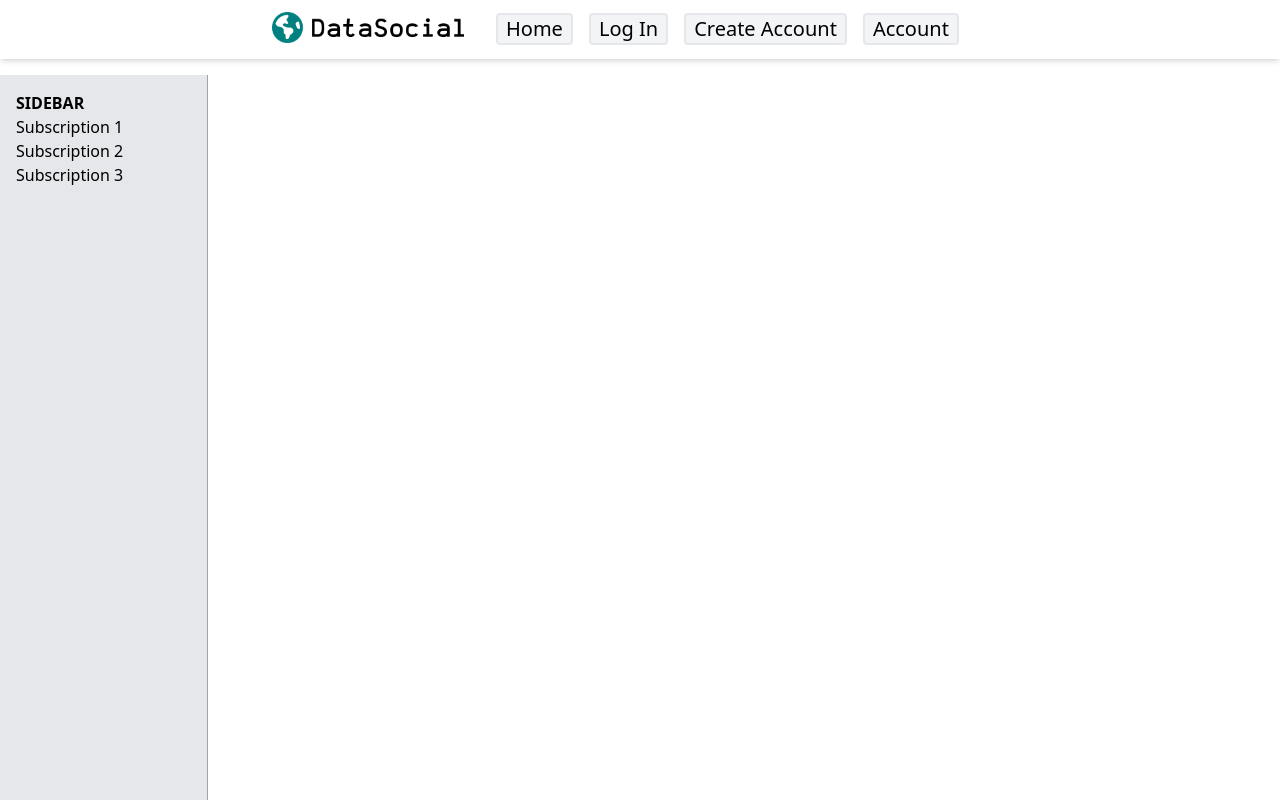
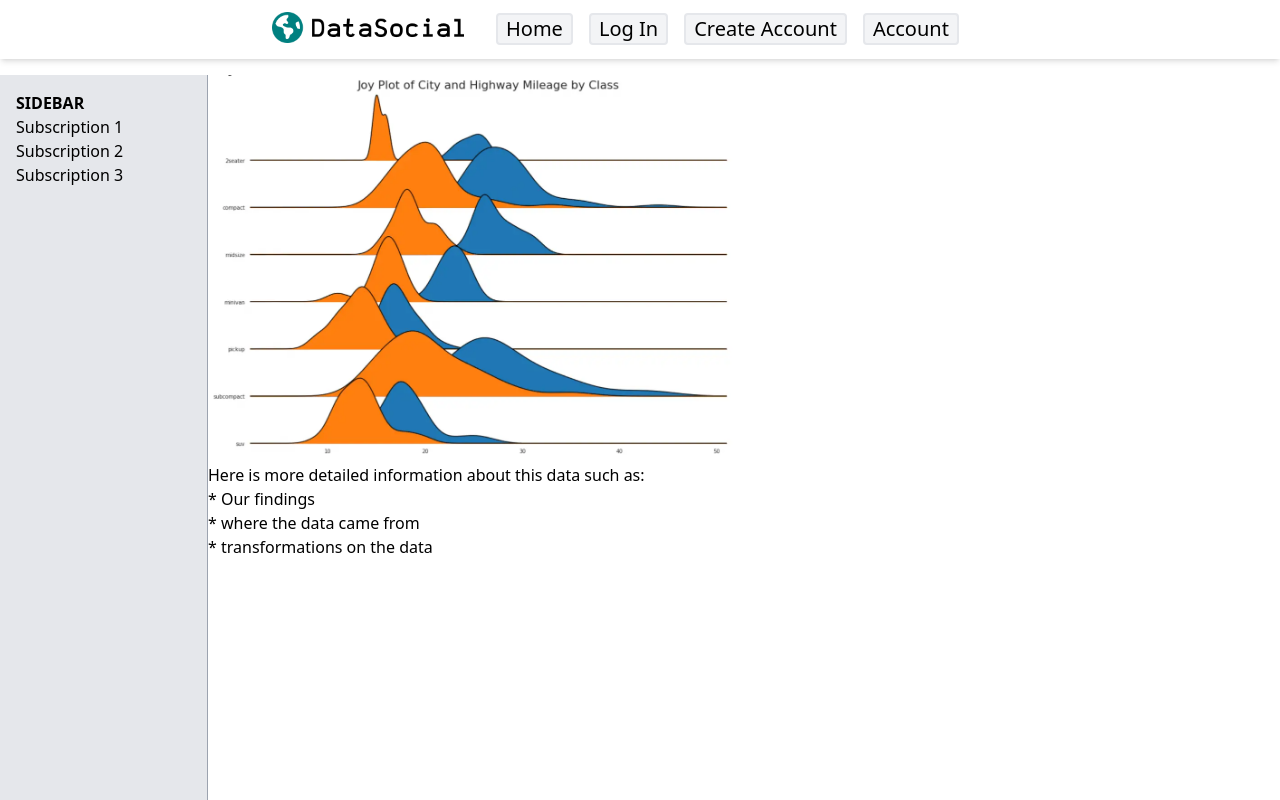
Before and after one commit to jrduell/402-Project, a Next.js app: page /post in a window 1280 px wide. Shown: the top 800 px of the page. Built offline with nearby package versions, Linux system fonts and the light colour scheme.

Commit message:
Fix layout

```diff
--- a/pages/post.js
+++ b/pages/post.js
@@ -10,15 +10,17 @@ export default function post() {
           <meta name="viewport" content="width=device-width, initial-scale=1" />
           <link rel="icon" href="/favicon.ico" />
         </Head>
-        <main className="">
+        <main className="flex">
           <div>
             <SideBar />
+          </div>
+          <div>
             {/* This image will later be the actual graph of data */}
             <img className="w-2/4" src="test_img.png" />
             <p>
-              Here is much more detailed information about this data: such as
-              our findings where the data came from, and transformations on the
-              data
+              Here is more detailed information about this data such as:{" "}
+              <br></br>* Our findings <br></br>* where the data came from{" "}
+              <br></br>* transformations on the data <br></br>
             </p>
           </div>
         </main>
```
